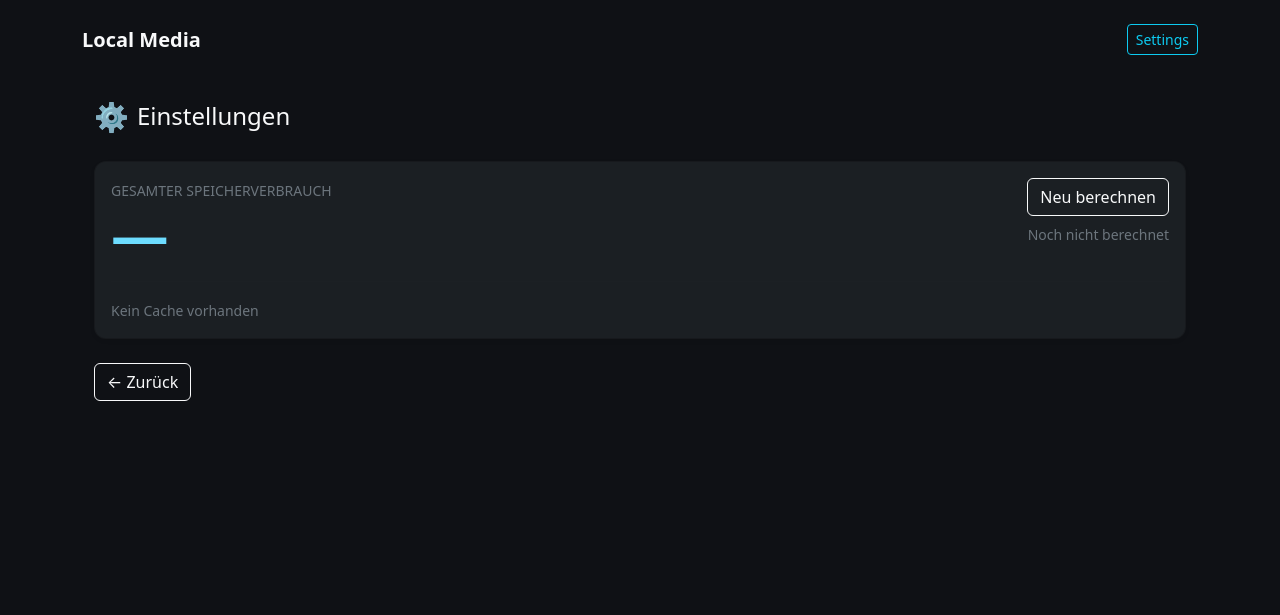
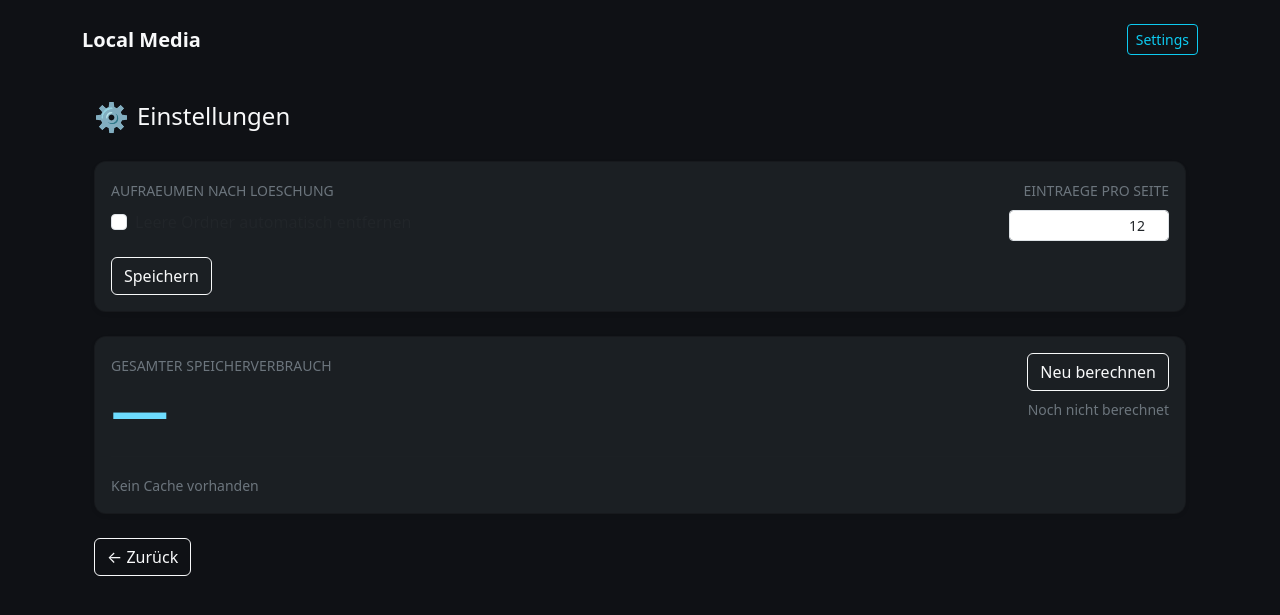
Before and after one commit to tvdw07/VideoPlayer, a Flask app: page /settings in a window 1280 px wide. Shown: the top 615 px of the page. Run offline with Flask 3, Linux system fonts and the light colour scheme; some libraries are stand-ins or nearby versions.

Commit message:
Add settings form for cleanup options and default entries per page

```diff
--- a/templates/settings.html
+++ b/templates/settings.html
@@ -6,6 +6,43 @@
     <div class="d-flex align-items-center mb-4">
         <span class="fs-3 me-2">⚙️</span>
         <h4 class="mb-0">Einstellungen</h4>
+    </div>
+
+    <div class="card bg-dark bg-opacity-75 shadow-sm mb-4">
+        <div class="card-body">
+            <form method="post" action="{{ url_for('settings.update_settings') }}">
+                <input type="hidden" name="csrf_token" value="{{ csrf_token() }}">
+
+                <div class="d-flex justify-content-between flex-wrap gap-3">
+                    <div>
+                        <small class="text-uppercase text-secondary">
+                            Aufraeumen nach Loeschung
+                        </small>
+                        <div class="form-check mt-2">
+                            <input class="form-check-input" type="checkbox" id="cleanupToggle"
+                                   name="cleanup_empty_directories"
+                                   {% if cleanup_enabled %}checked{% endif %}>
+                            <label class="form-check-label" for="cleanupToggle">
+                                Leere Ordner automatisch entfernen
+                            </label>
+                        </div>
+                    </div>
+
+                    <div class="text-end">
+                        <small class="text-uppercase text-secondary">
+                            Eintraege pro Seite
+                        </small>
+                        <input class="form-control form-control-sm mt-2 text-end"
+                               type="number" min="1" name="default_per_page"
+                               value="{{ default_per_page }}" style="max-width: 160px;">
+                    </div>
+                </div>
+
+                <button class="btn btn-outline-light mt-3">
+                    Speichern
+                </button>
+            </form>
+        </div>
     </div>
 
     <div class="card bg-dark bg-opacity-75 shadow-sm">
--- a/videoplayer/routes/settings.py
+++ b/videoplayer/routes/settings.py
@@ -1,7 +1,9 @@
 from __future__ import annotations
-from flask import Blueprint, render_template, current_app, redirect, url_for
+from pathlib import Path
+from flask import Blueprint, render_template, current_app, redirect, url_for, request, flash
 
 from .. import limiter
+from ..config import Config
 from ..utils import (
     calculate_media_size,
     format_size,
@@ -10,6 +12,35 @@ from ..utils import (
 )
 
 settings_bp = Blueprint("settings", __name__)
+
+
+def _read_env_lines(env_path: Path) -> list[str]:
+    if not env_path.exists():
+        return []
+    return env_path.read_text(encoding="utf-8").splitlines()
+
+
+def _set_env_value(lines: list[str], key: str, value: str) -> list[str]:
+    new_lines: list[str] = []
+    found = False
+    prefix = f"{key}="
+
+    for line in lines:
+        if line.strip().startswith(prefix):
+            new_lines.append(f"{key}={value}")
+            found = True
+        else:
+            new_lines.append(line)
+
+    if not found:
+        new_lines.append(f"{key}={value}")
+
+    return new_lines
+
+
+def _write_env_lines(env_path: Path, lines: list[str]) -> None:
+    # Ensure the file ends with a newline for POSIX-friendly .env files.
+    env_path.write_text("\n".join(lines) + "\n", encoding="utf-8")
 
 
 @settings_bp.route("/settings")
@@ -23,7 +54,45 @@ def index():
         total_bytes=total_bytes,
         total_formatted=format_size(total_bytes) if total_bytes is not None else None,
         cached_at=cached["updated_at"] if cached else None,
+        cleanup_enabled=Config.CLEANUP_EMPTY_DIRECTORIES,
+        default_per_page=Config.DEFAULT_PER_PAGE,
     )
+
+
+@settings_bp.route("/settings/update", methods=["POST"])
+@limiter.limit("5 per minute")
+def update_settings():
+    cleanup_enabled = request.form.get("cleanup_empty_directories") == "on"
+    per_page_raw = (request.form.get("default_per_page") or "").strip()
+
+    try:
+        default_per_page = int(per_page_raw)
+    except ValueError:
+        flash("DEFAULT_PER_PAGE muss eine Zahl sein", "danger")
+        return redirect(url_for("settings.index"))
+
+    if default_per_page < 1:
+        flash("DEFAULT_PER_PAGE muss >= 1 sein", "danger")
+        return redirect(url_for("settings.index"))
+
+    env_path = Config.BASE_DIR / ".env"
+    lines = _read_env_lines(env_path)
+    lines = _set_env_value(
+        lines,
+        "CLEANUP_EMPTY_DIRECTORIES",
+        "TRUE" if cleanup_enabled else "FALSE",
+    )
+    lines = _set_env_value(lines, "DEFAULT_PER_PAGE", str(default_per_page))
+    _write_env_lines(env_path, lines)
+
+    # Update in-memory config so changes take effect without restart.
+    Config.CLEANUP_EMPTY_DIRECTORIES = cleanup_enabled
+    Config.DEFAULT_PER_PAGE = default_per_page
+    current_app.config["CLEANUP_EMPTY_DIRECTORIES"] = cleanup_enabled
+    current_app.config["DEFAULT_PER_PAGE"] = default_per_page
+
+    flash("Einstellungen gespeichert", "success")
+    return redirect(url_for("settings.index"))
 
 
 @settings_bp.route("/settings/recalculate", methods=["POST"])
```
